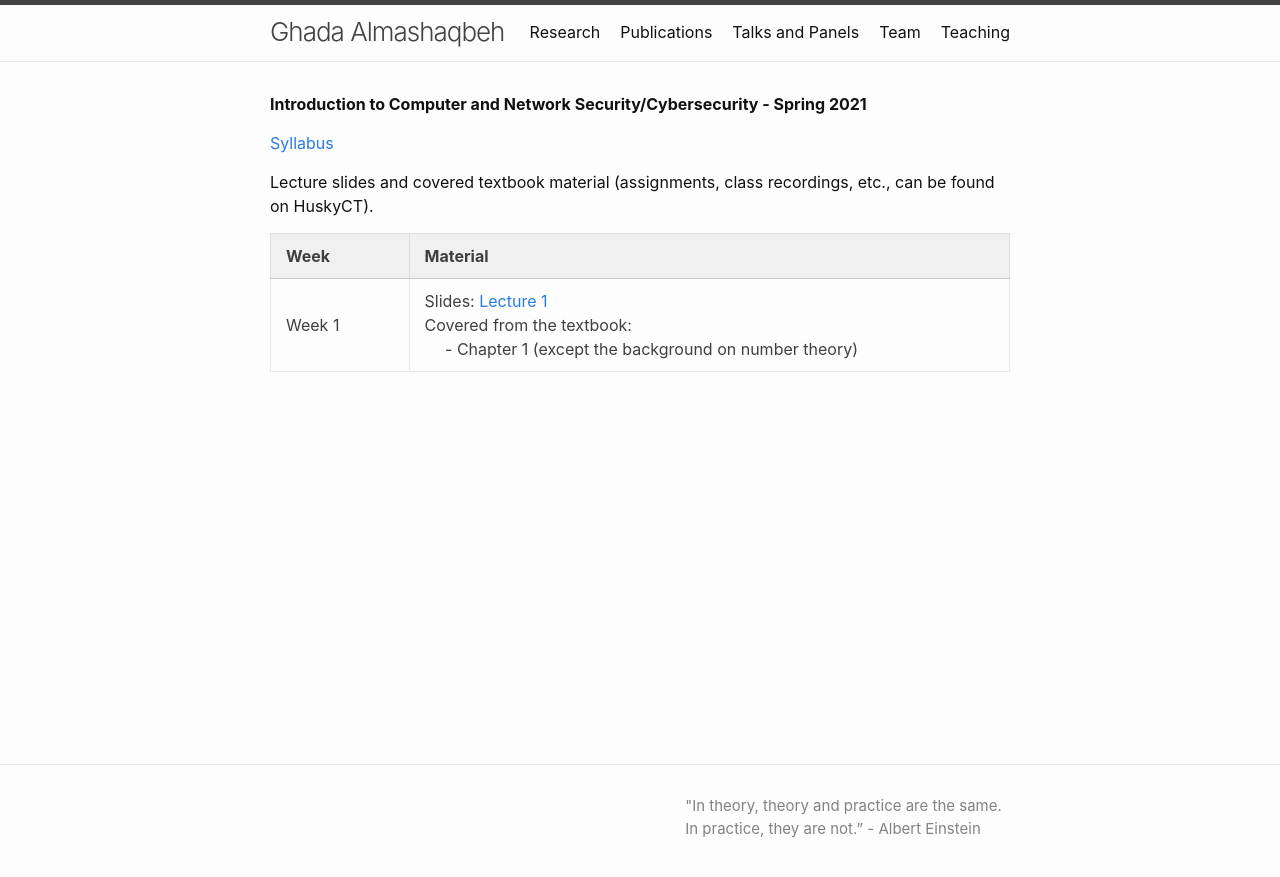
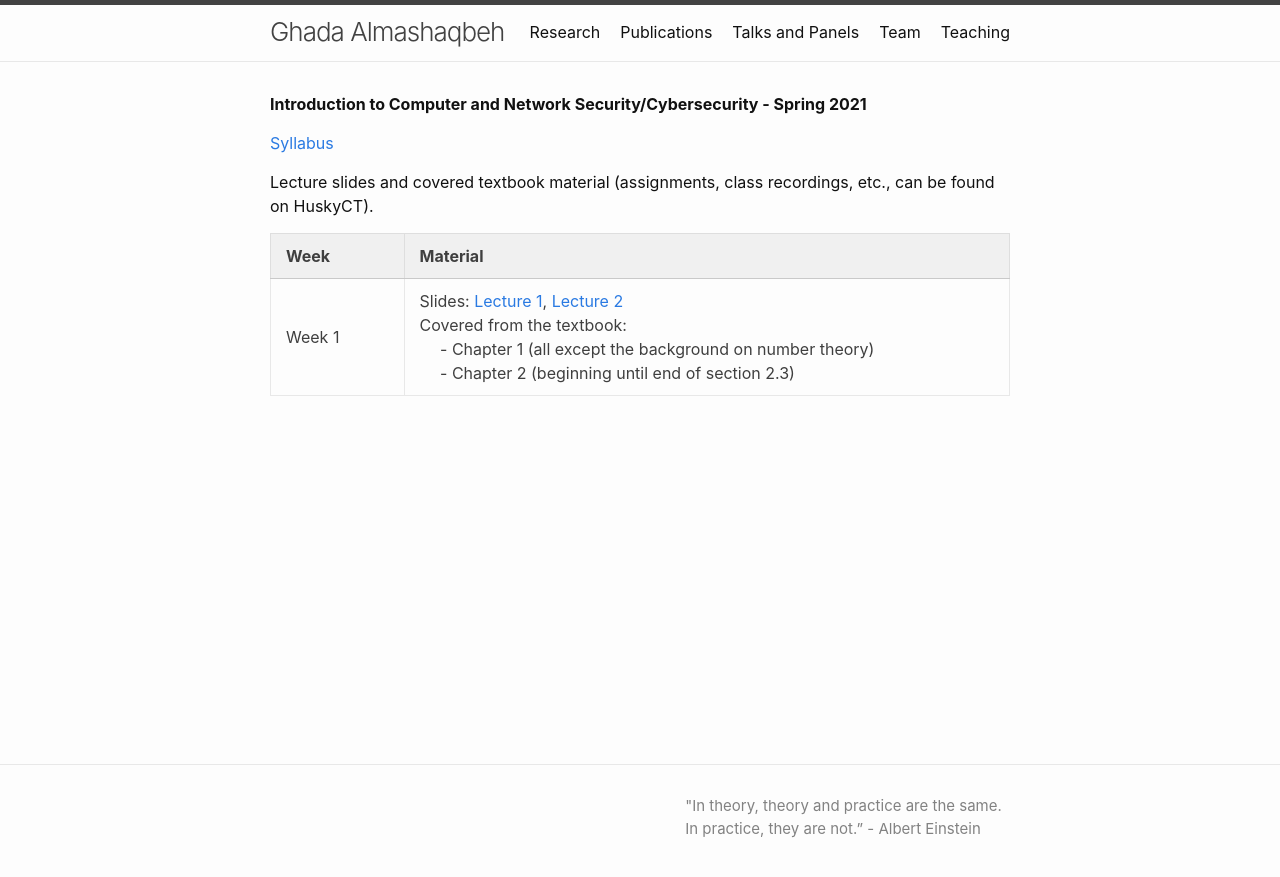
Before and after one commit to GhadaAlmashaqbeh/GhadaAlmashaqbeh.github.io, a Jekyll site: the page built from courses/cse3400-s2021/index.md, in a window 1280 px wide. Shown: the top 877 px of the page. Built offline with Jekyll 4.4.1, drawn with Linux system fonts in a browser that asks for light colours.

Commit message:
add lecture 2

```diff
--- a/courses/cse3400-s2021/index.md
+++ b/courses/cse3400-s2021/index.md
@@ -10,4 +10,4 @@
 
 | Week&emsp;&emsp;| Material           |
 |----------|--------------------|
-| Week 1 | Slides: [Lecture 1](./lecture1.pdf) <br/> Covered from the textbook: <br/> &emsp; - Chapter 1 (except the background on number theory) |
+| Week 1 | Slides: [Lecture 1](./lecture1.pdf), [Lecture 2](./lecture2.pdf) <br/> Covered from the textbook: <br/> &emsp; - Chapter 1 (all except the background on number theory) <br/> &emsp; - Chapter 2 (beginning until end of section 2.3) |
```
Also changed, not shown: 5 other files.
